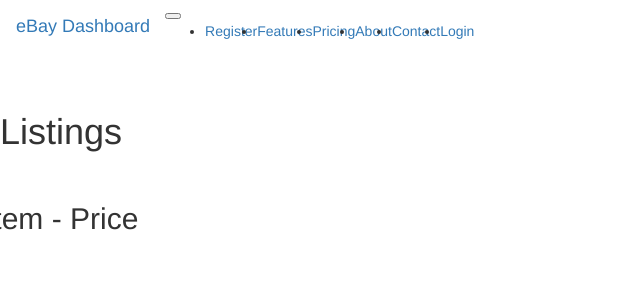
After one commit to pmank64/eBay-Market-Research-Web-Application, a Flask app: page /listings.html in a window 1280 px wide. The commit adds this page. Shown: the top 300 px of the page, without its empty margins (0-640 px from the left). Run offline with Flask 2, Linux system fonts and the light colour scheme; some libraries are stand-ins or nearby versions.

Commit message:
listings file

```diff
--- a/app/routes.py
+++ b/app/routes.py
@@ -176,3 +176,15 @@ def about():
 def contact():
 
     return render_template('contact.html', title='Contact')
+
+
+@app.route('/listings.html')
+def listings():
+
+    if current_user.is_authenticated:
+        user_id = current_user.id
+        items = Item.query.filter_by(user_id=user_id).all()
+
+        return render_template('listings.html', title='Listings', items=items)
+
+    return render_template('listings.html', title='Listings')
--- a/app/templates/base.html
+++ b/app/templates/base.html
@@ -71,7 +71,7 @@
             <br>
             <a class="nav-link active" href={{ url_for('watchlist') }}>Watch List</a>
             <br>
-            <a class="nav-link active" href="#">Listing</a>
+            <a class="nav-link active" href={{ url_for('listings') }}>Listing</a>
             <br>
             <a class="nav-link active" href={{ url_for('search')}}>Compare Prices</a>
             <br>
@@ -84,6 +84,4 @@
     {% endif %}
     {% block app_content %} {% endblock %}
 
-
-
 {% endblock %}
--- a/app/templates/inventory.html
+++ b/app/templates/inventory.html
@@ -9,8 +9,8 @@
     <div class="col-10 offset-2 ">
     <div class="row">
         <div class="col-2">
-
-     {{ wtf.quick_form(form) }}
+            <h1> Add to Inventory</h1>
+            {{ wtf.quick_form(form) }}
 
         </div>
     </div>
--- /dev/null
+++ b/app/templates/listings.html
@@ -0,0 +1,24 @@
+{% extends 'base.html' %}
+{% import 'bootstrap/wtf.html' as wtf %}
+
+
+    {% block app_content %}
+
+        <br>
+        <h1> Listings </h1>
+        <br>
+        <div class="row">
+            <div class="col-md offset-md-1" >
+
+                <h2>Item - Price</h2>
+                {% for item in items %}
+
+                    <ul class="list-group list-group-flush col-md-3">
+                    <li class="list-group-item">{{ item.item_name }}  - ${{ item.item_price }} <button type="button" class="btn btn-success float-right">List</button></li>
+                    </ul>
+                {% endfor %}
+
+            </div>
+        </div>
+
+    {% endblock %}
```
